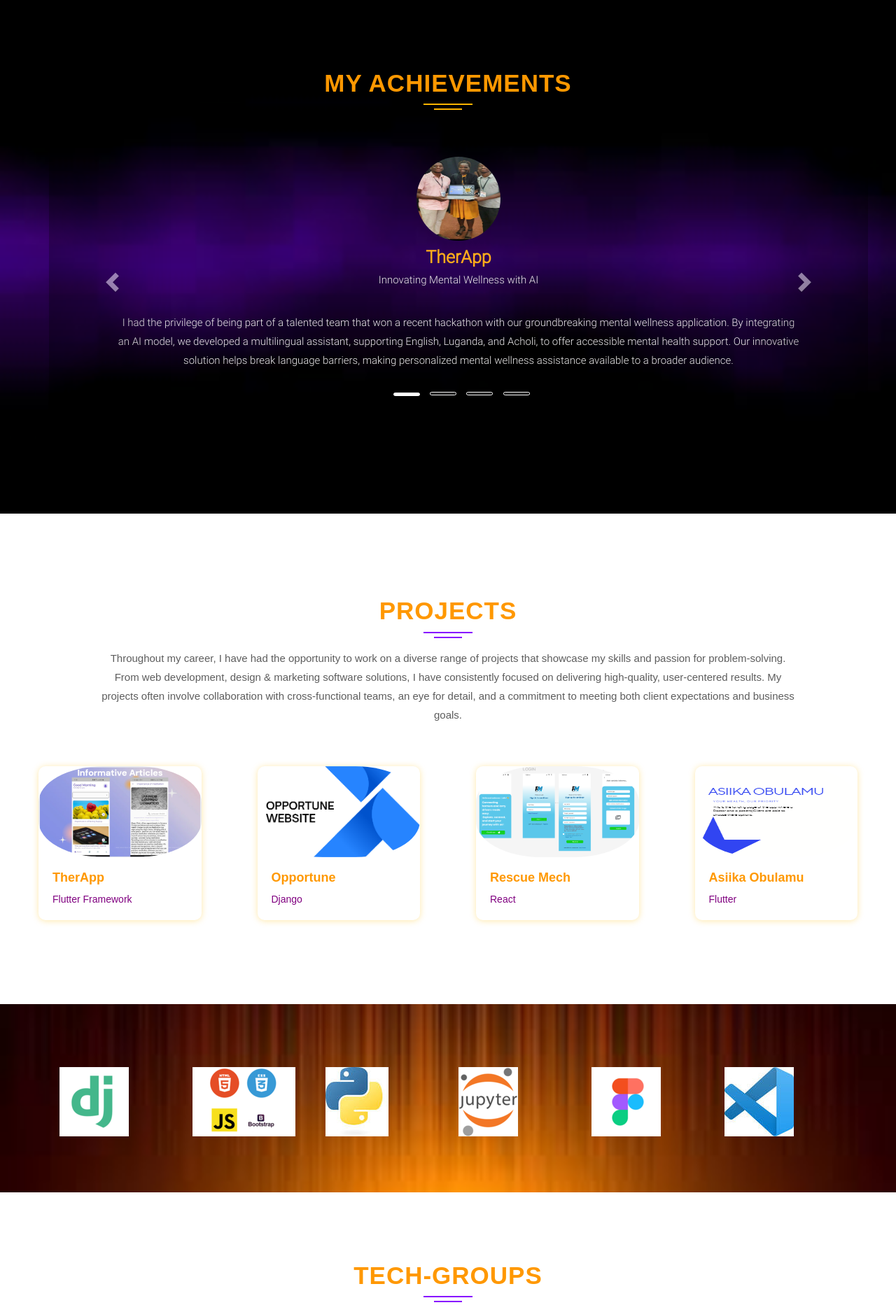
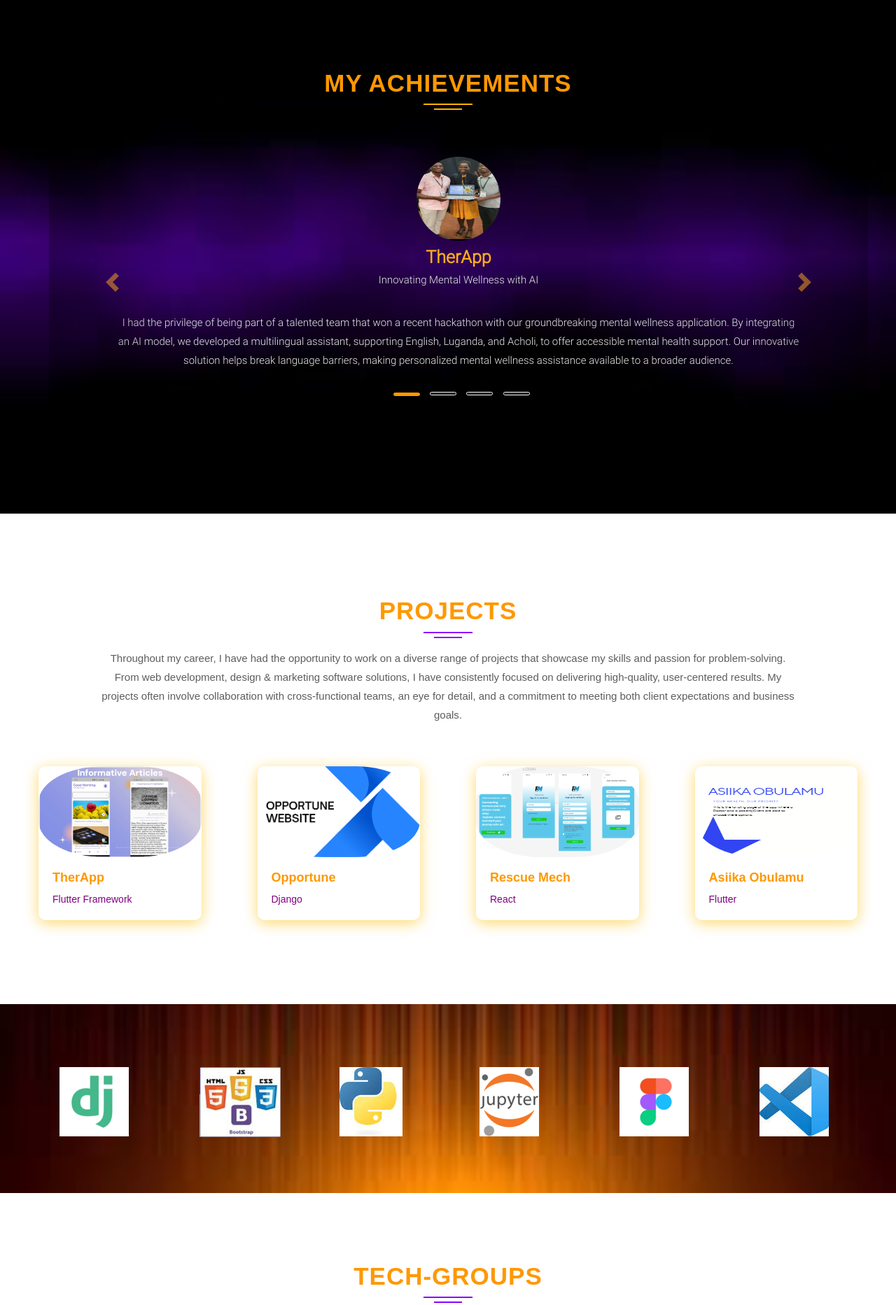
Before and after one commit to APAROCECILIA/portfolio, a Django app: page / in a window 1280 px wide, after a click on "ACHIEVEMENTS". Shown: the top 1865 px of the page at 70% size. Run offline with Django 5.2, Linux system fonts and the light colour scheme; some libraries are stand-ins or nearby versions; some web fonts are replaced.

Commit message:
enhanced UI

```diff
--- a/static/css/styles.css
+++ b/static/css/styles.css
@@ -708,7 +736,8 @@ letter-spacing: 1px;
 .slider .carousel-indicators .active{
  width: 38px;
  height: 5px;
- background-color: #fff;
+ background-color: #ff9800;
+ border-color: #ff9800;
  border-radius: 50px;
  margin-left: 10px;
 }
@@ -734,7 +763,8 @@ letter-spacing: 1px;
   padding: 0;
   border: none;
   -webkit-box-shadow: 0px 1px 10px 0px rgba(255, 155, 4, 0.34);
-  box-shadow: 0px 1px 10px 0px rgba(255, 188, 4, 0.34);
+  box-shadow: 0px 4px 20px 0px rgba(255, 188, 4, 0.6);
+
   border-radius: 10px;
   position: relative;
 }
@@ -926,32 +956,49 @@ letter-spacing: 1px;
   z-index: -1;
 }
 
-.brand-logo__wrapper{
+
+
+
+/* .brand-logo__wrapper {
   max-width: 1400px;
   margin-right: auto;
   margin-left: auto;
+  display: flex;           /* Flex container
+  flex-wrap: wrap;         /* Allow items to wrap
+  gap: 10px;               /* Add spacing between items
+} */
+
+
+.brand-logo__wrapper {
+  max-width: 1400px;
+  margin-right: auto;
+  margin-left: auto;
+  display: flex;           /* Flexbox for larger screens */
+  flex-wrap: nowrap;       /* Prevent wrapping */
+  justify-content: space-between; /* Distribute items evenly */
+  gap: 10px;               /* Space between items */
 }
 
-.brand-logo__wrapper li{
-  list-style-type: none;
-  display: inline-block;
-  padding-right: 130px;
-  padding-left:20px ;
-  margin-bottom: 20px;
-  text-align: center;
+
+.brand-logo__wrapper > * {
+  flex: 0 0 auto;          /* Items size based on content */
+  box-sizing: border-box;
 }
 
-.brand-logo__wrapper li:last-child{
-  padding-right: 0;
+
+@media (max-width: 600px) {
+  .brand-logo__wrapper {
+    display: grid;          /* Grid for small screens */
+    grid-template-columns: repeat(2, 1fr); /* 2 equal columns */
+    gap: 10px;              /* Space between grid items */
+    justify-items: center;  /* Center items horizontally */
+  }
+
+  .brand-logo__wrapper > * {
+    width: 100%;            /* Ensure child items adapt properly */
+  }
 }
 
-@media (max-width: 600px) {
-  .brand-logo__wrapper{
-    padding-left: 40%;
-    margin-right: auto;
-    margin-left: auto;
-  }
-}
 
 .blog .thumbnail{
   padding: 0;
--- a/templates/index.html
+++ b/templates/index.html
@@ -94,7 +94,7 @@
 
 
 
-      <hr class="purple-line">
+      <hr class="orange-line">
 
 
 
@@ -234,13 +234,11 @@
            These experiences have shaped my skills in web development, data analysis, and UI/UX design,
            fueling my passion for continuous learning and innovation.</p>
         <div class="portfolio__button-group">
-          <!-- <a class="button button--default" data-filter="all" href="#">My </a>
-          <a class="button button--default" data-filter=".category-a" href="#">Tech-Events</a>
-          <a class="button button--default" data-filter=".category-b" href="#">Internship</a>
-          <a class="button button--default" data-filter=".category-c" href="#">Tech Communities</a> -->
           <a class="button button--default" data-filter=".category-d" href="#">Skill Building</a>
         </div>
-        <div class="row gutters-40">
+
+
+      <div class="row gutters-40">
           <div class="col-md-4">
             <div class="portfolio__single-section mix category-d " data-order="1">
               <img class="portfolio__single-section__image img-responsive" src="{% static '/images/g.jpg' %}" alt="">
@@ -252,6 +250,8 @@
               </div>
             </div>
           </div>
+
+
           <div class="col-md-4">
             <div class="portfolio__single-section mix category-d" data-order="2">
               <img class="portfolio__single-section__image img-responsive" src="{%static '/images/2.png' %}" alt="">
@@ -263,6 +263,7 @@
               </div>
             </div>
           </div>
+
           <div class="col-md-4">
             <div class="portfolio__single-section mix category-d" data-order="3">
               <img class="portfolio__single-section__image img-responsive" src="{% static '/images/3.jpg' %}" alt="">
@@ -275,97 +276,11 @@
             </div>
           </div>
         </div>
-
-        <!-- ........................ -->
-
-        <!-- <div class="row gutters-40">
-          <div class="col-md-4">
-            <div class="portfolio__single-section mix category-d" data-order="1">
-              <img class="portfolio__single-section__image img-responsive" src="{% static '/images/a.jpeg' %}" alt="">
-              <div class="portfolio__single-section__overlay">
-                <div class="overlay-content">
-                  <h4>LOGO DESIGN</h4>
-                  <p>Designer</p>
-                </div>
-              </div>
-            </div>
-          </div>
-          <div class="col-md-4">
-            <div class="portfolio__single-section mix category-a " data-order="2">
-              <img class="portfolio__single-section__image img-responsive" src="{%static '/images/f.jpeg' %}" alt="">
-              <div class="portfolio__single-section__overlay">
-                <div class="overlay-content">
-                  <h4>WEBSITE DESIGN</h4>
-                  <p>Designer</p>
-                </div>
-              </div>
-            </div>
-          </div>
-          <div class="col-md-4">
-            <div class="portfolio__single-section mix category-b" data-order="3">
-              <img class="portfolio__single-section__image img-responsive" src="{% static '/images/3.jpeg' %}" alt="">
-              <div class="portfolio__single-section__overlay">
-                <div class="overlay-content">
-                  <h4>LOGO DESIGN</h4>
-                  <p>Designer</p>
-                </div>
-              </div>
-            </div>
-          </div>
-        </div> -->
-         <!-- ........................... -->
-        <!-- <div class="row gutters-40"> -->
-          <!-- <div class="col-md-4">
-            <div class="portfolio__single-section mix category-c" data-order="4">
-              <img class="portfolio__single-section__image img-responsive" src="{% static '/images/4.jpeg' %}" alt="">
-              <div class="portfolio__single-section__overlay">
-                <div class="overlay-content">
-                  <h4>PHOTOGRAPHY</h4>
-                  <p>photographer</p>
-                </div>
-              </div>
-            </div>
-          </div> -->
-          <!-- <div class="col-md-4">
-            <div class="portfolio__single-section mix  category-d" data-order="5">
-              <img class="portfolio__single-section__image img-responsive" src="{% static '/images/3.jpeg.png' %}" alt="">
-              <div class="portfolio__single-section__overlay">
-                <div class="overlay-content">
-                  <h4>WEBSITE DESIGN</h4>
-                  <p>Designer</p>
-                </div>
-              </div>
-            </div>
-          </div>
-          <div class="col-md-4">
-            <div class="portfolio__single-section mix category-a" data-order="6">
-              <img class="portfolio__single-section__image img-responsive" src="{% static '/images/h.jpeg' %}" alt="">
-              <div class="portfolio__single-section__overlay">
-                <div class="overlay-content">
-                  <h4>LOGO DESIGN</h4>
-                  <p>Designer</p>
-                </div>
-              </div>
-            </div>
-            <div class="col-md-4">
-            <div class="portfolio__single-section mix category-a" data-order="6">
-              <img class="portfolio__single-section__image img-responsive" src="{% static '/images/b.jpeg' %}" alt="">
-              <div class="portfolio__single-section__overlay">
-                <div class="overlay-content">
-                  <h4>LOGO DESIGN</h4>
-                  <p>Designer</p>
-                </div>
-              </div>
-            </div>
-          </div> -->
-
-
-          </div>
+        </div>
         </div>
       </div>
     </div>
   </section>
-
 
 <section id="achievements" class="slider slider--bg">
   <div class="container">
@@ -382,7 +297,6 @@
           <li data-target="#myCarousel" data-slide-to="3"></li>
         </ol>
 
-        <!-- Wrapper for slides -->
         <div class="carousel-inner">
           <!-- First Item -->
           <div class="item active">
@@ -452,10 +366,10 @@
 
         <!-- Left and Right Controls -->
         <a class="left carousel-control" href="#myCarousel" data-slide="prev">
-          <span class="glyphicon glyphicon-chevron-left"></span>
+          <span class="glyphicon glyphicon-chevron-left " style="color:#FFAC1B"></span>
           <span class="sr-only">Previous</span>
         </a>
-        <a class="right carousel-control" href="#myCarousel" data-slide="next">
+        <a style="color: #FFAC1B;"    class="right carousel-control" href="#myCarousel" data-slide="next">
           <span class="glyphicon glyphicon-chevron-right"></span>
           <span class="sr-only">Next</span>
         </a>
@@ -492,7 +406,7 @@
 
 
 
-                    <hr style="border: 0;border-bottom: 1px solid #ECEFF1;display:block;padding-top: 45px;">
+                    <!-- <hr style="border: 0;border-bottom: 1px solid #ECEFF1;display:block;padding-top: 45px;"> -->
 
                   </div>
                 </div>
@@ -564,7 +478,7 @@
         <img class="img-fluid" src="{% static 'images/djj.png' %}" alt="DJJ">
       </div>
       <div class="col-7 col-sm-3 col-md-2">
-        <img class="img-fluid" src="{% static 'images/hcbj.png' %}" alt="HCBJ">
+        <img class="img-fluid" src="{% static 'images/c.png' %}" alt="HCBJ">
       </div>
       <div class="col-7 col-sm-3 col-md-2">
         <img class="img-fluid" src="{% static 'images/python.jpg' %}" alt="Python">
@@ -627,12 +541,12 @@
     <div class="container text-center">
       <h1 class="footer__title" style="color: orange">CECILIA</h1>
       <ul class="footer__contact-information">
-        <li><a href="tel:5555555555"><i class="material-icons">phone</i> Hotline (+256) 776178913</a></li>
-        <li><a href="mailto:sshariar458@gmail.com"><i class="material-icons">email</i> aparocecilia930@gmail.com</a></li>
+        <li><a href="tel:0776178913"><i class="material-icons">phone</i> Hotline (+256) 776178913</a></li>
+        <li><a href="mailto:aparocecilia930@gmail.com"><i class="material-icons">email</i> aparocecilia930@gmail.com</a></li>
         <li><a href="#"><i class="material-icons">location_on</i> Uganda-Kampala</a></li>
       </ul>
     </div>
-    <hr style="border: 0;border-top: 1px solid #525B60;display:block;margin-top: 40px;">
+    <hr style="border: 0;border-top: 1px solid #FFAC1B;display:block;margin-top: 40px;">
     <div class="container text-center">
 
 
```
Also changed, not shown: other parts of static/css/styles.css (+38 -10 lines), static/images/c.jpg (added), static/images/c.png (added).
